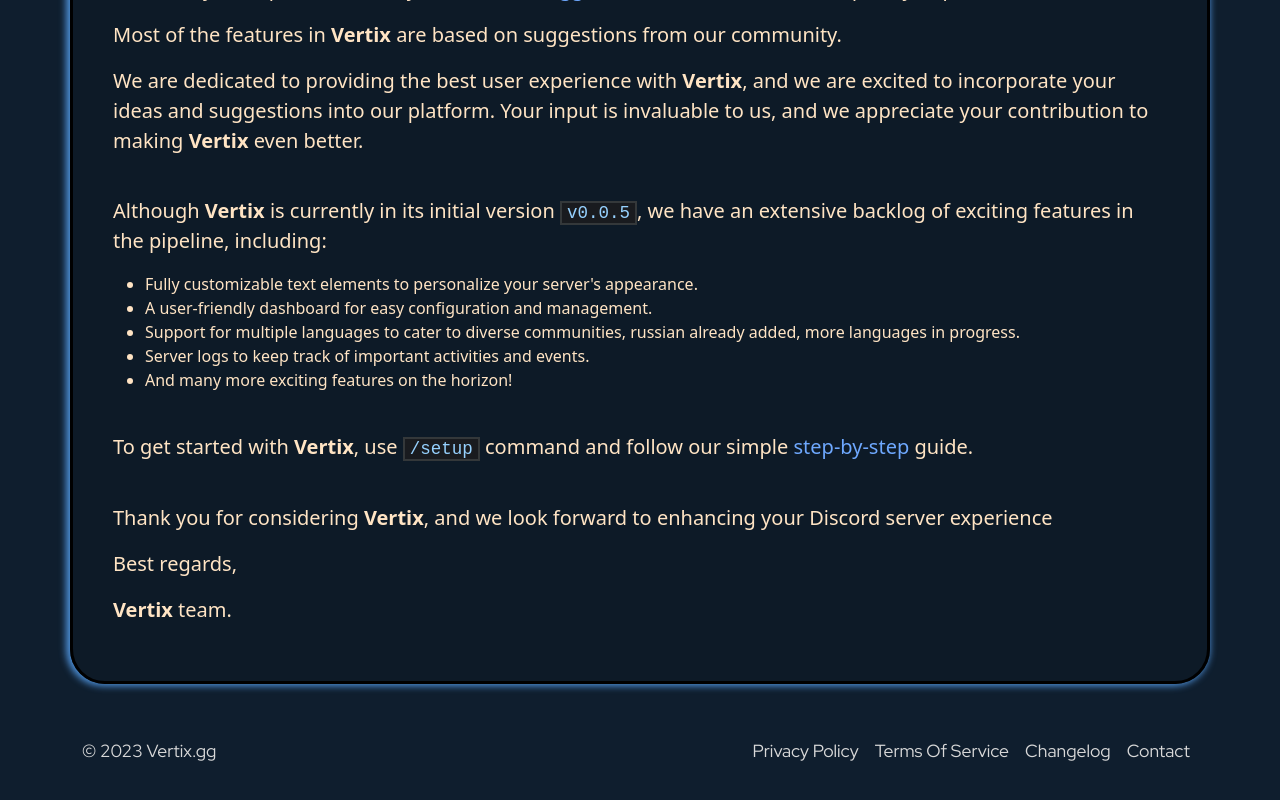
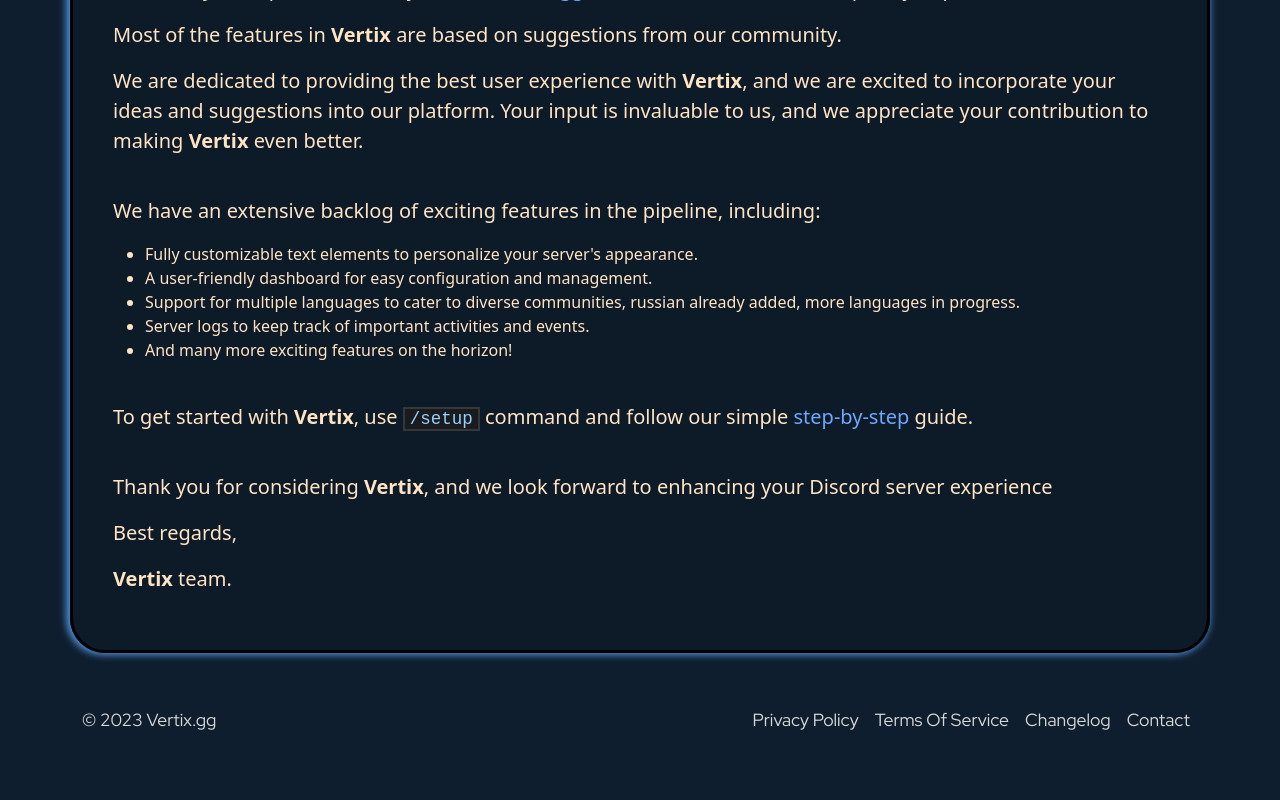
Before and after one commit to VertixGG/vertix-website, a React (Create React App) app: page / in a window 1280 px wide. Shown: the part 937-1737 px from the top of the page. Built offline with nearby package versions, Linux system fonts and the light colour scheme.

Commit message:
Tweak: Version Update - Update about version v0.0.6

```diff
--- a/src/vertix/pages/changelog.tsx
+++ b/src/vertix/pages/changelog.tsx
@@ -2,6 +2,13 @@
 
 const markdown = `
 ## Changelog
+
+**Version: 0.0.6 ~ 11/07/2023**
+
+- New Feature:
+  - Enable autosave - Configuration per **Master Channel** - Automatically saves the state of dynamic channels. When a channel is re-created, it will have the same configuration as before its deletion.
+
+---
 
 **Version: 0.0.5 ~ 24/06/2023**
 
--- a/src/vertix/pages/home.tsx
+++ b/src/vertix/pages/home.tsx
@@ -27,7 +27,7 @@
                     Your input is invaluable to us, and we appreciate your contribution to making <b>Vertix</b> even better.
                 </p>
                 <br/>
-                <p className="fs-5">Although <b>Vertix</b> is currently in its initial version <code>v0.0.5</code>, we have an extensive backlog of
+                <p className="fs-5">We have an extensive backlog of
                     exciting features in
                     the pipeline, including:</p>
                 <ul>
--- a/src/vertix/pages/updates.tsx
+++ b/src/vertix/pages/updates.tsx
@@ -3,6 +3,8 @@
 import 'react-photo-view/dist/react-photo-view.css';
 
 const markdown = `#### Latest Updates
+- **11/07/2023**: \`0.0.6\` is now available! with new **Dynamic Channel AutoSave** Feature, Read the [Changelog](/changelog) for further details.
+
 - **24/06/2023**: \`0.0.5\` has been released! We are excited to introduce **Dynamic Channel Logs**, Check out the full [Changelog](/changelog) for more details.
 
     [How to enable dynamic channel logs?](/posts/how-to-setup-logs-channel)
```
